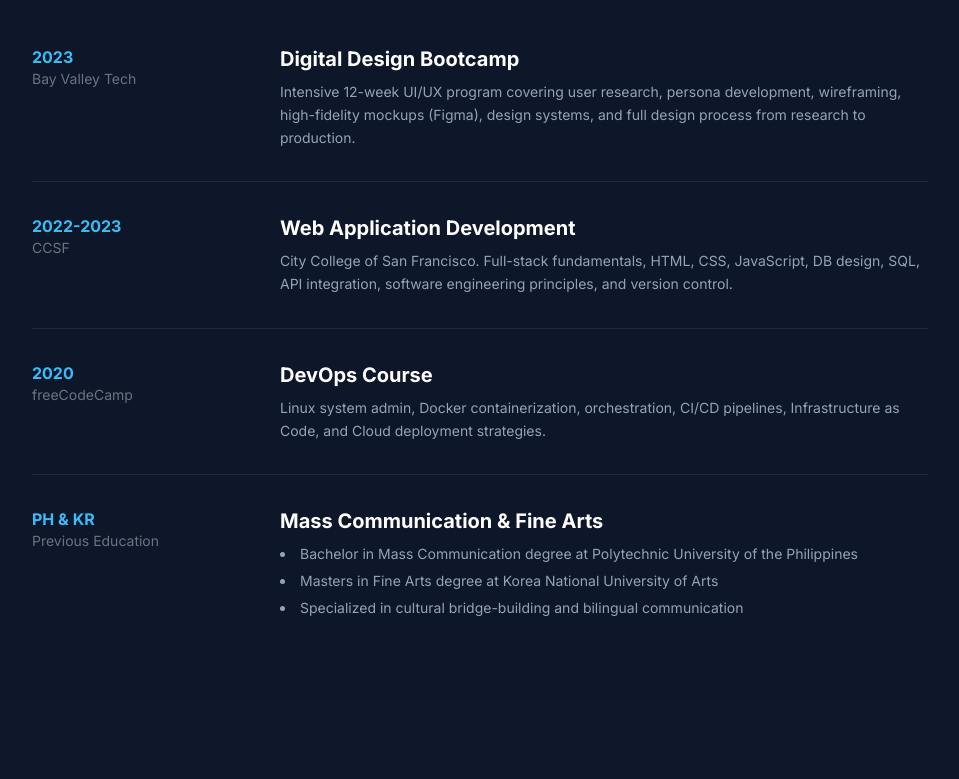
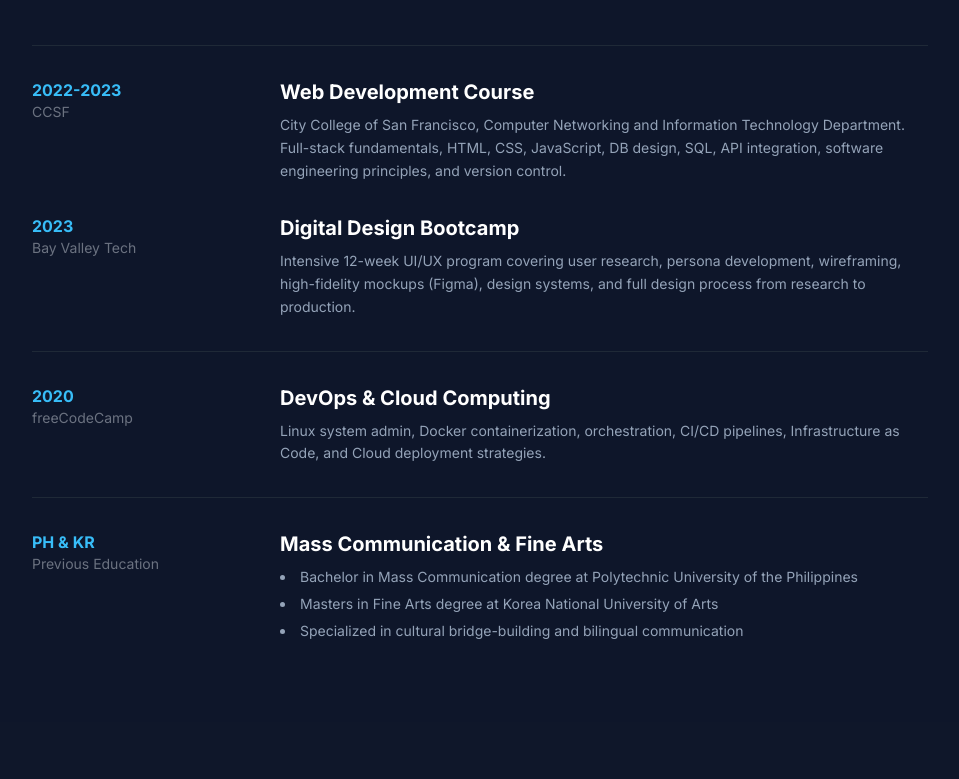
Before and after one commit to subtleazn/subtleazn.github.io, a plain HTML site: page index.html in a window 1280 px wide. Shown: the part 3514-4293 px from the top of the page, without its empty margins (160-1119 px from the left). Drawn offline with nearby package versions, Linux system fonts and the light colour scheme.

Commit message:
Update educational items in index.html

```diff
--- a/index.html
+++ b/index.html
@@ -364,6 +364,20 @@
 
             <div class="space-y-8">
                 <!-- Edu Item -->
+                <div class="flex flex-col md:flex-row gap-4 md:gap-8 border-t border-gray-800 pt-8">
+                    <div class="md:w-1/4">
+                        <span class="text-brand-accent font-bold">2022-2023</span>
+                        <div class="text-sm text-gray-500">CCSF</div>
+                    </div>
+                    <div class="md:w-3/4">
+                        <h3 class="text-xl font-bold text-white">Web Development Course</h3>
+                        <p class="text-brand-text mt-2 text-sm leading-relaxed">
+                            City College of San Francisco, Computer Networking and Information Technology Department. Full-stack fundamentals, HTML, CSS, JavaScript, DB design, SQL, API integration, software engineering principles, and version control.
+                        </p>
+                    </div>
+                </div>
+
+                <!-- Edu Item -->
                 <div class="flex flex-col md:flex-row gap-4 md:gap-8">
                     <div class="md:w-1/4">
                         <span class="text-brand-accent font-bold">2023</span>
@@ -376,29 +390,15 @@
                         </p>
                     </div>
                 </div>
+                <!-- Edu Item -->
 
-                <!-- Edu Item -->
-                <div class="flex flex-col md:flex-row gap-4 md:gap-8 border-t border-gray-800 pt-8">
-                    <div class="md:w-1/4">
-                        <span class="text-brand-accent font-bold">2022-2023</span>
-                        <div class="text-sm text-gray-500">CCSF</div>
-                    </div>
-                    <div class="md:w-3/4">
-                        <h3 class="text-xl font-bold text-white">Web Application Development</h3>
-                        <p class="text-brand-text mt-2 text-sm leading-relaxed">
-                            City College of San Francisco. Full-stack fundamentals, HTML, CSS, JavaScript, DB design, SQL, API integration, software engineering principles, and version control.
-                        </p>
-                    </div>
-                </div>
-
-                <!-- Edu Item -->
                 <div class="flex flex-col md:flex-row gap-4 md:gap-8 border-t border-gray-800 pt-8">
                     <div class="md:w-1/4">
                         <span class="text-brand-accent font-bold">2020</span>
                         <div class="text-sm text-gray-500">freeCodeCamp</div>
                     </div>
                     <div class="md:w-3/4">
-                        <h3 class="text-xl font-bold text-white">DevOps Course</h3>
+                        <h3 class="text-xl font-bold text-white">DevOps & Cloud Computing</h3>
                         <p class="text-brand-text mt-2 text-sm leading-relaxed">
                             Linux system admin, Docker containerization, orchestration, CI/CD pipelines, Infrastructure as Code, and Cloud deployment strategies.
                         </p>
```
